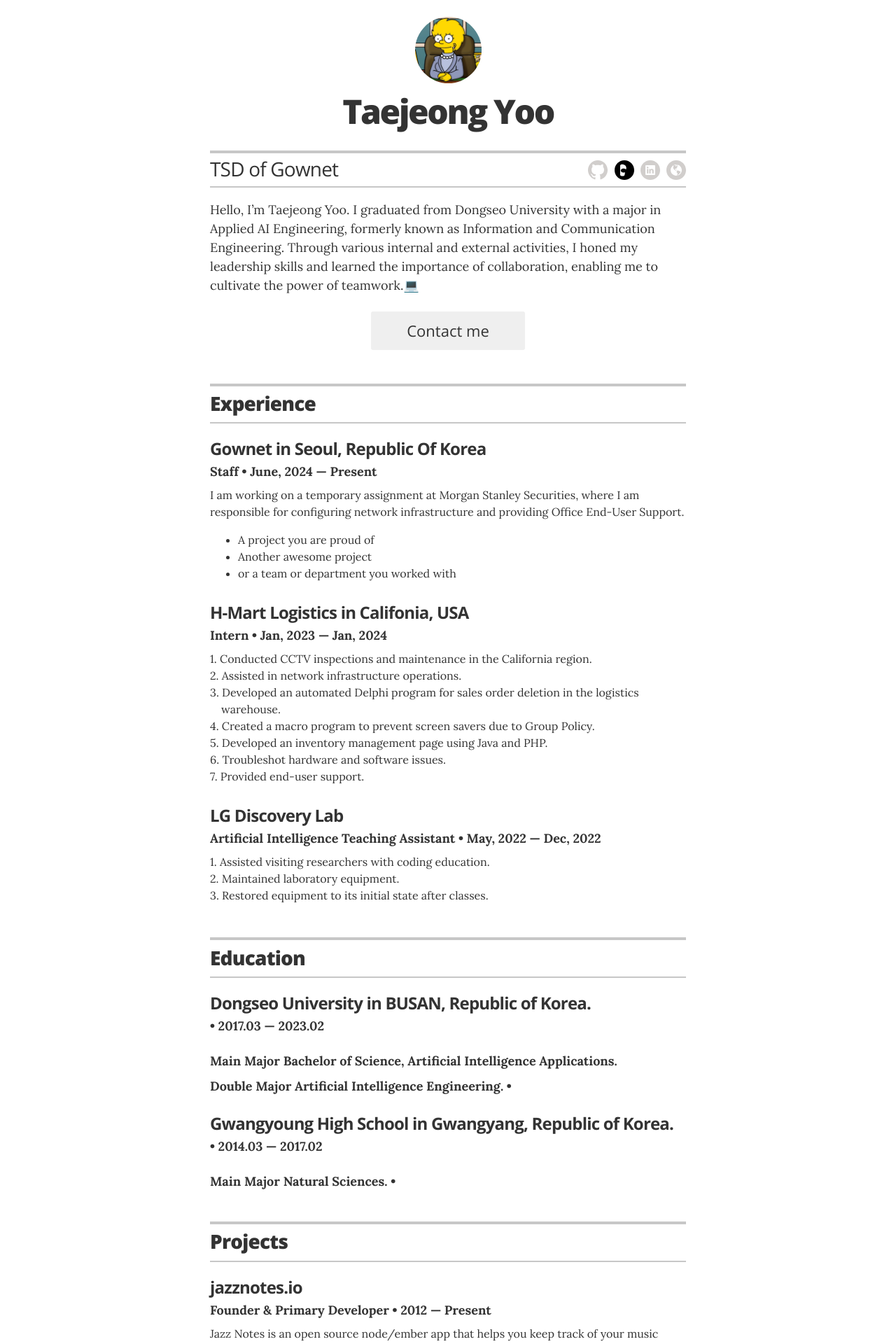
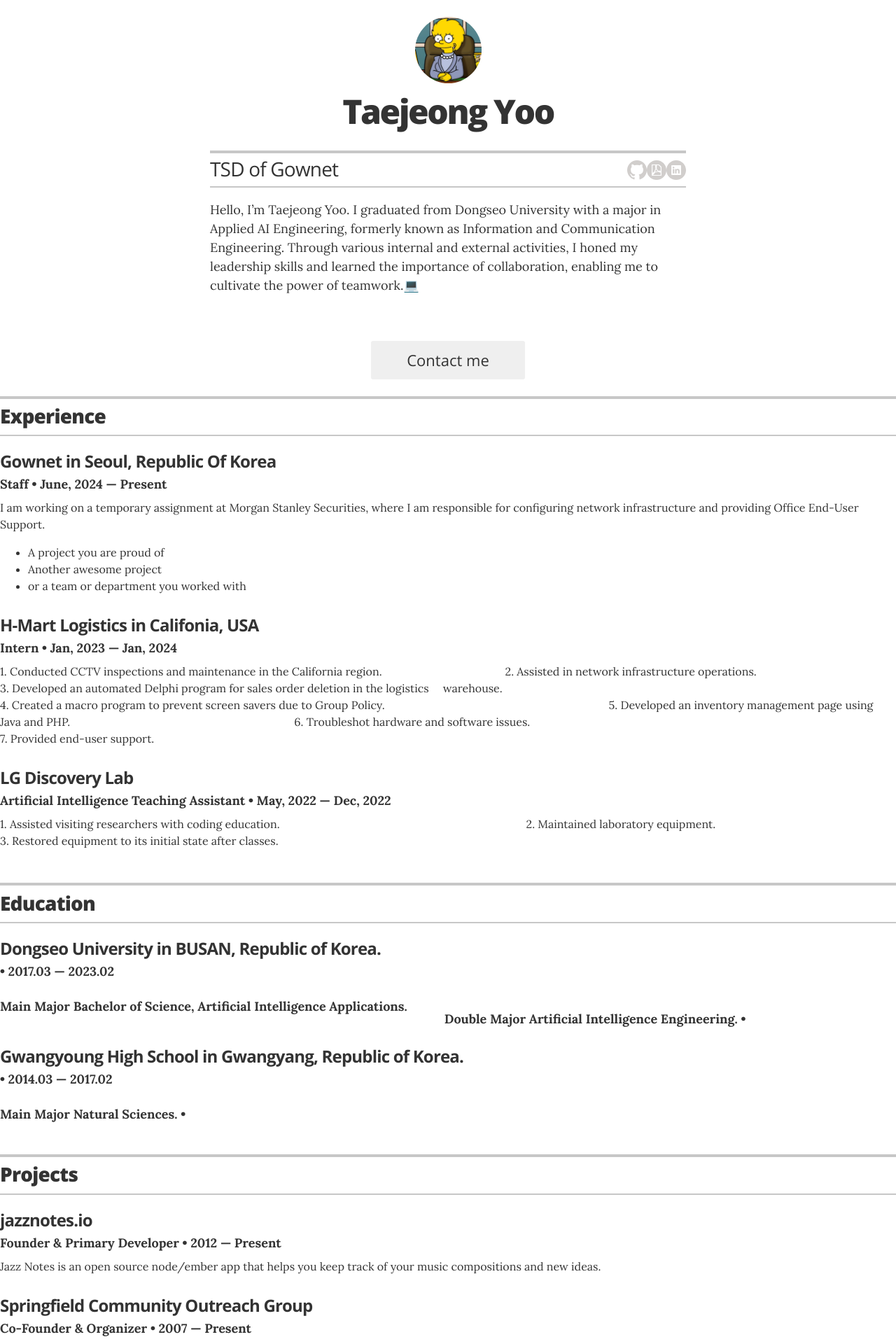
Before and after one commit to EddieYoo-Korean/eddie.github.io, a Jekyll site: the page built from index.html, in a window 1280 px wide. Shown: the top 1920 px of the page at 70% size. Built offline with Jekyll 4.4.1, drawn with Linux system fonts in a browser that asks for light colours.

Commit message:
Second editor
Second editor

```diff
--- a/_config.yml
+++ b/_config.yml
@@ -48,16 +48,12 @@ resume_social_links:
   resume_github_url:            "https://yootaejeong.github.io"
   #resume_twitter_url:           "http://twitter.com/jglovier"
   #resume_dribbble_url:          "https://dribbble.com/jag"
-  resume_facebook_url:            "https://statuesque-humerus-bb5.notion.site/_-aab12c4f7c1b476aa875874598fe1bc8?pvs=74"
+  resume_notion_url:            "https://statuesque-humerus-bb5.notion.site/_-aab12c4f7c1b476aa875874598fe1bc8?pvs=74"
   resume_linkedin_url:          "https://www.linkedin.com/in/taejeong-yoo-0706602a6/"
-  # resume_instagram_url:         "insert your Instagram URL here"
-  resume_website_url:           ""
+  #resume_instagram_url:         "https://www.instagram.com/tang2.25/"
+  #resume_website_url:           ""
   #resume_medium_url:            "https://medium.com/@jglovier"
-resume_print_social_links:      true
+  resume_print_social_links:      true
 
 # Design settings
 resume_theme:                   default
-
-# Note: when editing locally, remember to restart
-# your Jekyll server when you edit this file. Changes
-# to _config.yml are only recognized when the server starts
--- a/_includes/icons/icon-facebook.html
+++ b/_includes/icons/icon-facebook.html
@@ -1,4 +1,7 @@
 <svg class="icon" xmlns="http://www.w3.org/2000/svg" xmlns:xlink="http://www.w3.org/1999/xlink" x="0px" y="0px"
    viewBox="0 0 28 28" enable-background="new 0 0 28 28" xml:space="preserve" width="28">
-<path fill="#000000" d="M14,0C6.27,0,0,6.27,0,14s6.27,14,14,14s14-6.27,14-14S21.73,0,14,0z M13.35,22.16c-0.67,0.24-1.38,0.39-2.12,0.43 c-0.77,0.05-1.47-0.07-2.13-0.34c-0.22-0.09-0.42-0.22-0.6-0.39c-0.18-0.17-0.31-0.37-0.4-0.59c-0.08-0.22-0.13-0.45-0.13-0.7V7.87 c0-0.25,0.05-0.49,0.13-0.71c0.09-0.22,0.22-0.42,0.4-0.59c0.18-0.17,0.38-0.3,0.6-0.39c0.66-0.27,1.36-0.39,2.13-0.34 c0.74,0.04,1.45,0.19,2.12,0.43c0.67,0.24,1.25,0.58,1.75,1.02c0.5,0.44,0.9,0.98,1.19,1.62c0.29,0.63,0.44,1.33,0.44,2.09 c0,0.77-0.14,1.47-0.44,2.09c-0.29,0.64-0.69,1.18-1.19,1.62C14.6,21.58,14.02,21.92,13.35,22.16z M16.7,14.62 c0-0.42-0.1-0.81-0.29-1.19c-0.19-0.37-0.47-0.68-0.83-0.93c-0.36-0.25-0.78-0.45-1.26-0.6c-0.48-0.15-1-0.23-1.54-0.23 c-0.54,0-1.06,0.08-1.54,0.23c-0.48,0.15-0.9,0.35-1.26,0.6c-0.36,0.25-0.64,0.56-0.83,0.93c-0.19,0.38-0.29,0.77-0.29,1.19 c0,0.41,0.1,0.8,0.29,1.18c0.19,0.37,0.47,0.68,0.83,0.93c0.36,0.25,0.78,0.45,1.26,0.6c0.48,0.15,1,0.23,1.54,0.23 c0.54,0,1.06-0.08,1.54-0.23c0.48-0.15,0.9-0.35,1.26-0.6c0.36-0.25,0.64-0.56,0.83-0.93C16.6,15.42,16.7,15.03,16.7,14.62z"></path>
+<path fill="#D1CECC" d="M14,0C6.27,0,0,6.27,0,14s6.27,14,14,14s14-6.27,14-14S21.73,0,14,0z M20.99,20.22
+  c0,0.43-0.35,0.77-0.77,0.77h-3.56v-5.42h1.82l0.27-2.11h-2.09v-1.35c0-0.61,0.17-1.03,1.05-1.03l1.12,0V9.2
+  c-0.19-0.03-0.86-0.08-1.63-0.08c-1.61,0-2.71,0.98-2.71,2.79v1.56h-1.82v2.11h1.82v5.42h-6.7c-0.43,0-0.77-0.35-0.77-0.77V7.78
+  c0-0.43,0.35-0.77,0.77-0.77h12.44c0.43,0,0.77,0.35,0.77,0.77V20.22z"/>
 </svg>
--- /dev/null
+++ b/_includes/icons/icon-notion1.html
@@ -0,0 +1,3 @@
+<svg class="icon" xmlns="http://www.w3.org/2000/svg" viewBox="0 0 28 28" width="28px" height="28px">
+  <path id="Notion" fill="#D1CECC" d="M 31.494141 5.1503906 L 5.9277344 7.0019531 A 1.0001 1.0001 0 0 0 5.9042969 7.0039062 A 1.0001 1.0001 0 0 0 5.8652344 7.0097656 A 1.0001 1.0001 0 0 0 5.7929688 7.0214844 A 1.0001 1.0001 0 0 0 5.7636719 7.0292969 A 1.0001 1.0001 0 0 0 5.7304688 7.0371094 A 1.0001 1.0001 0 0 0 5.6582031 7.0605469 A 1.0001 1.0001 0 0 0 5.6113281 7.0800781 A 1.0001 1.0001 0 0 0 5.5839844 7.0917969 A 1.0001 1.0001 0 0 0 5.4335938 7.1777344 A 1.0001 1.0001 0 0 0 5.4082031 7.1933594 A 1.0001 1.0001 0 0 0 5.3476562 7.2421875 A 1.0001 1.0001 0 0 0 5.3359375 7.2539062 A 1.0001 1.0001 0 0 0 5.2871094 7.2988281 A 1.0001 1.0001 0 0 0 5.2578125 7.3320312 A 1.0001 1.0001 0 0 0 5.2148438 7.3828125 A 1.0001 1.0001 0 0 0 5.1992188 7.4023438 A 1.0001 1.0001 0 0 0 5.15625 7.4648438 A 1.0001 1.0001 0 0 0 5.1445312 7.484375 A 1.0001 1.0001 0 0 0 5.1074219 7.5488281 A 1.0001 1.0001 0 0 0 5.09375 7.5761719 A 1.0001 1.0001 0 0 0 5.0644531 7.6484375 A 1.0001 1.0001 0 0 0 5.0605469 7.65625 A 1.0001 1.0001 0 0 0 5.015625 7.8300781 A 1.0001 1.0001 0 0 0 5.0097656 7.8613281 A 1.0001 1.0001 0 0 0 5.0019531 7.9414062 A 1.0001 1.0001 0 0 0 5.0019531 7.9453125 A 1.0001 1.0001 0 0 0 5 8 L 5 33.738281 C 5 34.76391 5.3151542 35.766862 5.9042969 36.607422 A 1.0001 1.0001 0 0 0 5.953125 36.671875 L 12.126953 44.101562 A 1.0001 1.0001 0 0 0 12.359375 44.382812 L 12.75 44.851562 A 1.0006635 1.0006635 0 0 0 12.917969 45.011719 C 13.50508 45.581386 14.317167 45.917563 15.193359 45
+</svg>
--- a/_includes/print-social-links.html
+++ b/_includes/print-social-links.html
@@ -18,8 +18,8 @@
   {% endif %}
 
   <!-- Facebook link -->
-  {% if site.resume_social_links.resume_facebook_url %}
-  <li><strong>Facebook</strong>: {{ site.resume_social_links.resume_facebook_url }}</li>
+  {% if site.resume_social_links.resume_notion_url %}
+  <li><strong>Notion</strong>: {{ site.resume_social_links.resume_notion_url }}</li>
   {% endif %}
 
   <!-- LinkedIn link -->
--- a/_layouts/resume.html
+++ b/_layouts/resume.html
@@ -31,13 +31,46 @@
         <!-- Your title is also defined in the _config.yml file -->
         <h2 class="header-title" itemprop="jobTitle">{{ site.resume_title }}</h2>
 
-          <!-- This is the markup for the icon links; moved out to an include because it's very verbose, and you shouldn't ever need to edit the markup (unless you want to re-order the icons); if you want to customize which links appear, define them in the _config.yml file -->
-          {% include icon-links.html %}
+        <!-- Add your icon links directly here -->
+        <div class="icon-links">
+          <!-- Example of other icons GitHub -->
+          {% if site.resume_social_links.resume_github_url %}
+          <a href="{{ site.resume_social_links.resume_github_url }}" class="icon-link github" target="_blank" rel="noopener noreferrer">
+            {% include icons/icon-github.html %}
+          </a>
+          {% endif %}
+
+          <!-- Example of other icons (e.g., Instagram) -->
+          {% if site.resume_social_links.resume_instagram_url %}
+          <a href="{{ site.resume_social_links.resume_instagram_url }}" class="icon-link instagram" target="_blank" rel="noopener noreferrer">
+            {% include icons/icon-instagram.html %}
+          </a>
+          {% endif %}
+
+          <!-- Add notion icon link here -->
+          {% if site.resume_social_links.resume_notion_url %}
+          <a href="{{ site.resume_social_links.resume_notion_url }}" class="icon-link notion" target="_blank" rel="noopener noreferrer">
+            {% include icons/icon-notion.html %}
+          </a>
+          {% endif %}
+
+          <!-- Example of other icons (LinkedIn) -->
+
+         {% if site.resume_social_links.resume_linkedin_url %}
+          <a href="{{ site.resume_social_links.resume_linkedin_url }}" class="icon-link linkedin" target="_blank" rel="noopener noreferrer">
+            {% include icons/icon-linkedin.html %}
+          </a>
+          {% endif %}
+
+        </div>
       </div>
 
       <div class="executive-summary" itemprop="description">
         {{ site.resume_header_intro }}
       </div>
+    </header>
+  </div>
+</body>
 
         {% if site.resume_looking_for_work == 'yes' %}
         <a href="mailto:{{ site.resume_contact_email }}" class="contact-button no-print" itemprop="email">Contact me</a>
--- a/_sass/_resume.scss
+++ b/_sass/_resume.scss
@@ -85,17 +85,20 @@
   padding-top: .4rem;
 
   @include media_larger_than_mobile {
-    float: right;
+    display: flex; // flexbox 레이아웃 적용
+    justify-content: flex-end; // 우측 정렬
     border-top: none;
     padding-top: 0;
   }
 
   .icon-link-item {
     display: inline-block;
-    margin-left: 5px;
+    margin-left: 2px; /* 아이콘 간격을 2px로 조정 */
+    margin-right: 2px; /* 아이콘 간격을 2px로 조정 */
   }
 
-  .icon-link { display: inline-block;
+  .icon-link {
+    display: inline-block;
 
     &:hover .icon path {
       fill: #333;
```
Also changed, not shown: _assets/icons/icon-linkedin.svg, _includes/icons/icon-notion.html (renamed from _includes/icons/icon-pdf.html). Lines whose indentation alone changed are shown as unchanged.
